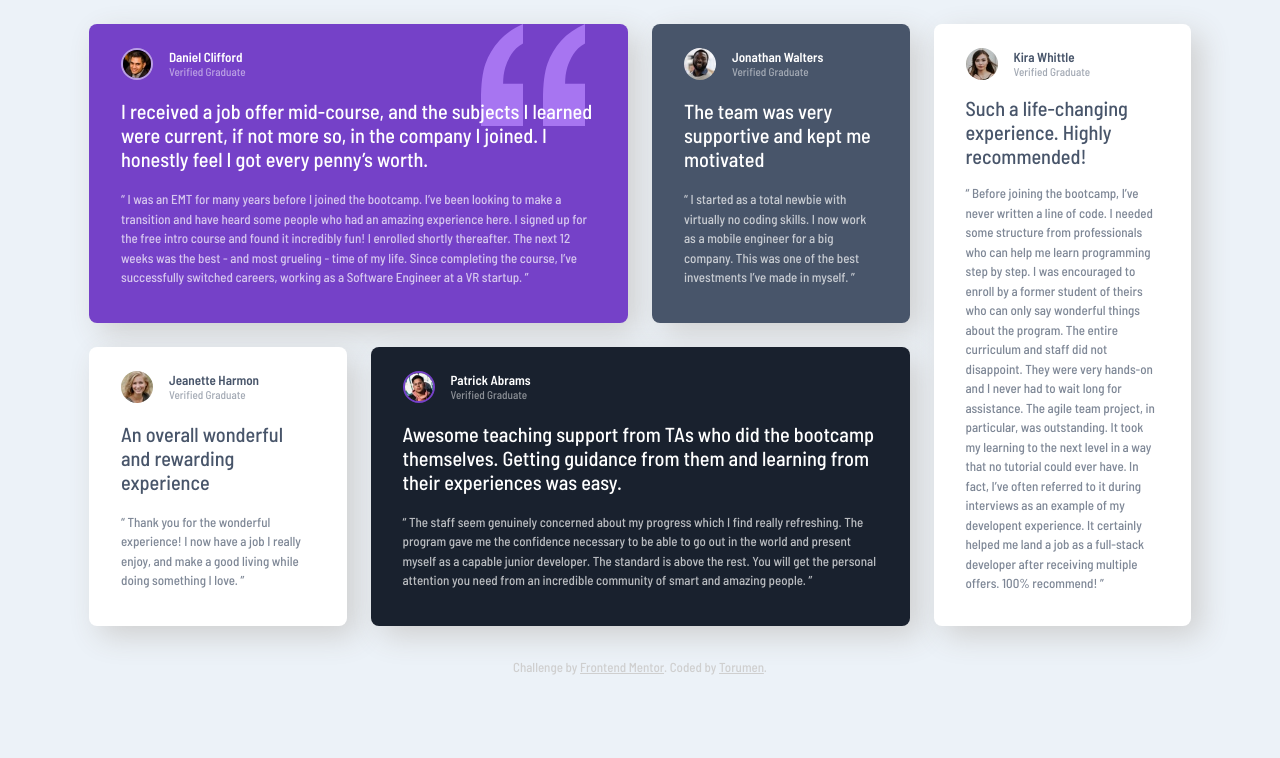
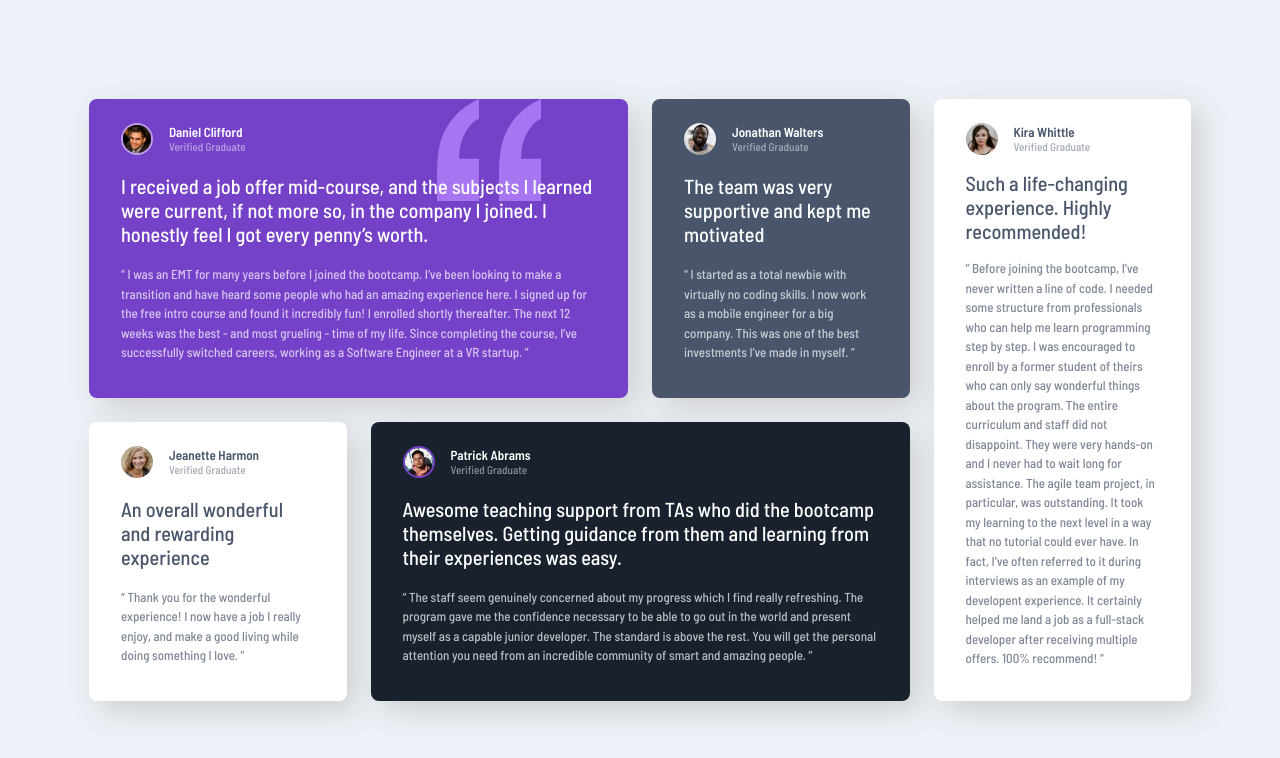
Before and after one commit to andromedaguardian/ftmc-testimonials-grid-section, a plain HTML site: page index.html in a window 1280 px wide. Drawn offline with Linux system fonts and the light colour scheme.

Commit message:
Fix align, del footer
- improve the alignment of main-grid
- remove the footer
- adjute quote bg for the first testimonial on larger screen size

```diff
--- a/index.html
+++ b/index.html
@@ -95,11 +95,11 @@
     </div>
   </main>
 
-  <footer>
+  <!-- <footer>
     <div class="attribution">
       Challenge by <a href="https://www.frontendmentor.io?ref=challenge" target="_blank">Frontend Mentor</a>.
       Coded by <a href="https://www.frontendmentor.io/profile/torumen">Torumen</a>.
     </div>
-  </footer>
+  </footer> -->
 </body>
 </html>
--- a/style.css
+++ b/style.css
@@ -52,6 +52,8 @@
 /* Custom CSS */
 
 body {
+    height: 100vh;
+    height: 100dvh;
     font-family: 'Barlow Semi Condensed', sans-serif;
     font-size: 13px;
     font-weight: var(--fw-regular);
@@ -59,6 +61,7 @@ body {
     display: flex;
     flex-direction: column;
     align-items: center;
+    justify-content: center;
 }
 
 .main-grid {
@@ -115,7 +118,7 @@ body {
 }
 
 
-.attribution {
+/* .attribution {
     text-align: center;
     color: var(--clr-neutral-200);
     padding: 0.5rem;
@@ -127,7 +130,7 @@ body {
 
 .attribution a:hover {
     color: var(--clr-accent);
-}
+}*/
 
 @media screen and (min-width:775px) and (max-width:1149px){
     .main-grid{
@@ -168,6 +171,7 @@ body {
     }
 
     .main-grid .testimonial:nth-child(1){
+        background-position: 80% top;
         grid-column-end: span 2;
     }
 
```
